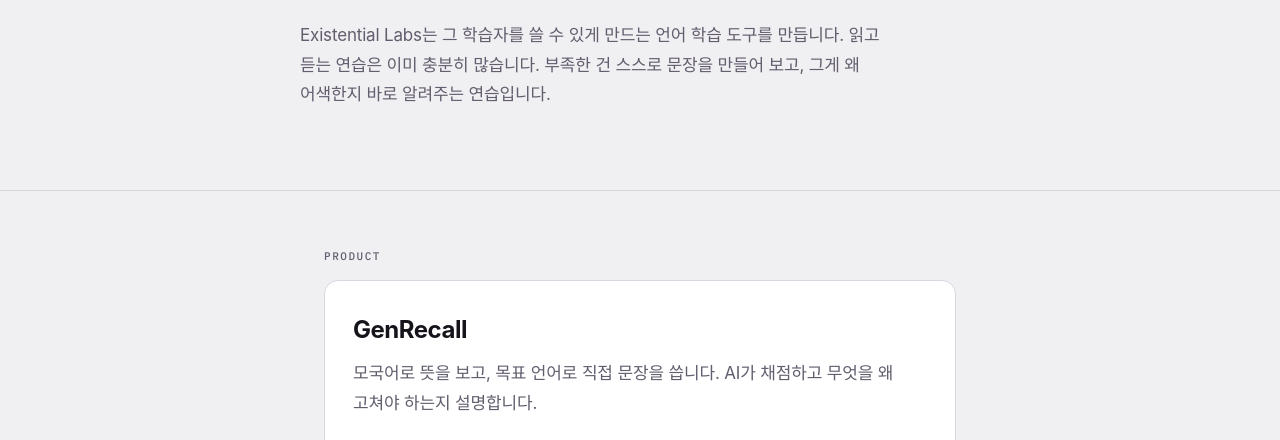
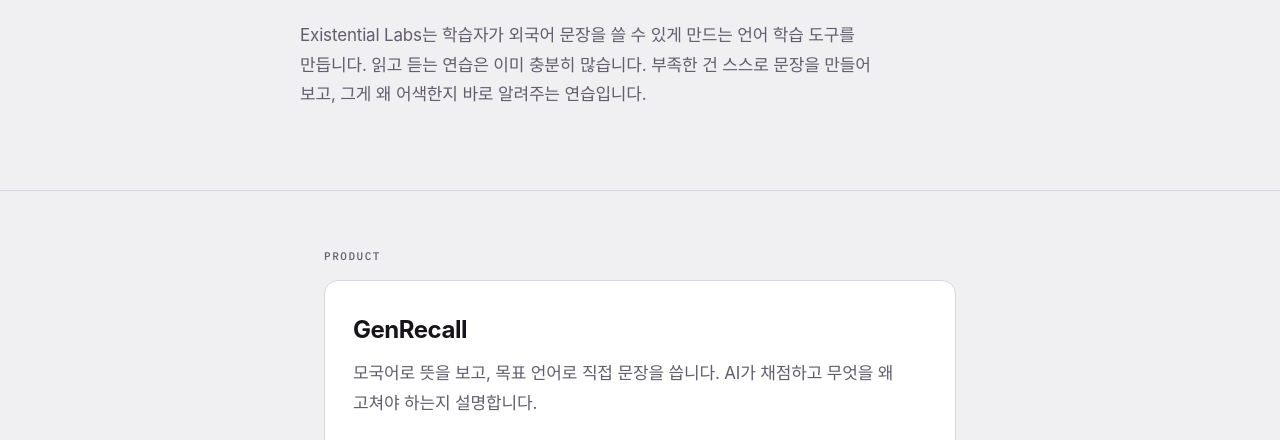
Before and after one commit to u23frd/GenRecall-Support, a plain HTML site: page index.html in a window 1280 px wide. Shown: the part 296-736 px from the top of the page. Drawn offline with Linux system fonts and the light colour scheme; a web font is replaced by a local one.

Commit message:
오타 수정

```diff
--- a/index.html
+++ b/index.html
@@ -173,8 +173,8 @@
 <main>
   <div class="wrap hero">
     <p class="label">Seoul · Independent studio</p>
-    <h1>알아듣는 것과 <em>쓸 줄 아는 것</em> 은<br>결코 같지 않습니다.</h1>
-    <p>Existential Labs는 그 학습자를 쓸 수 있게 만드는 언어 학습 도구를 만듭니다. 읽고 듣는 연습은 이미 충분히 많습니다. 부족한 건 스스로 문장을 만들어 보고, 그게 왜 어색한지 바로 알려주는 연습입니다.</p>
+    <h1>알아듣는 것과 <em>쓸 줄 아는 것</em>은<br>결코 같지 않습니다.</h1>
+    <p>Existential Labs는 학습자가 외국어 문장을 쓸 수 있게 만드는 언어 학습 도구를 만듭니다. 읽고 듣는 연습은 이미 충분히 많습니다. 부족한 건 스스로 문장을 만들어 보고, 그게 왜 어색한지 바로 알려주는 연습입니다.</p>
   </div>
 
   <section id="app">
```
